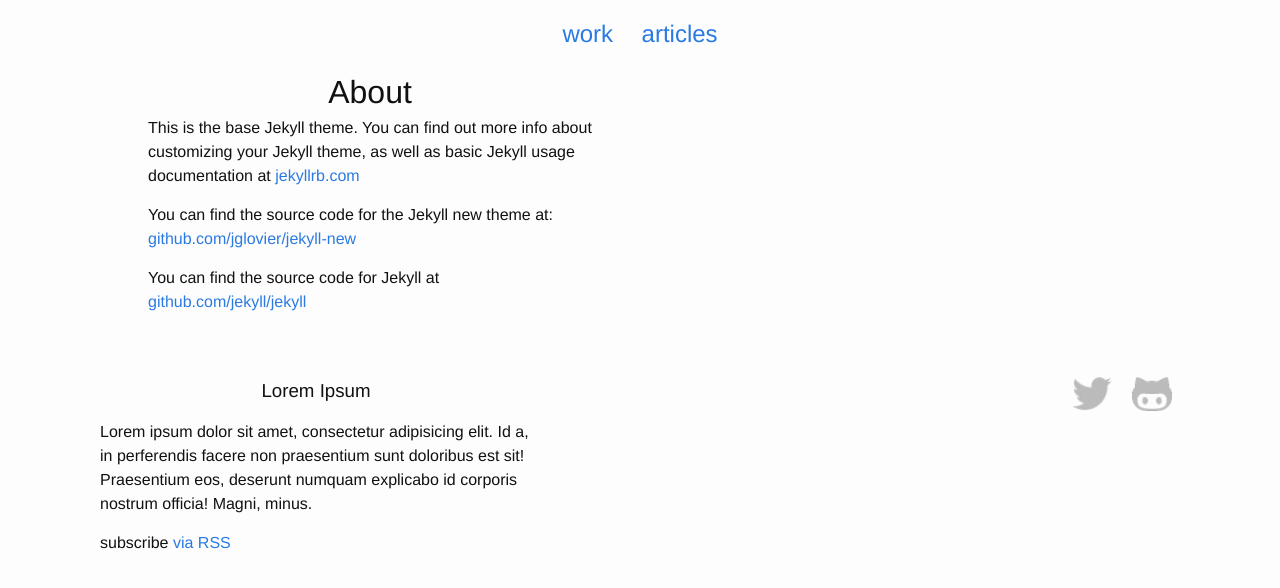
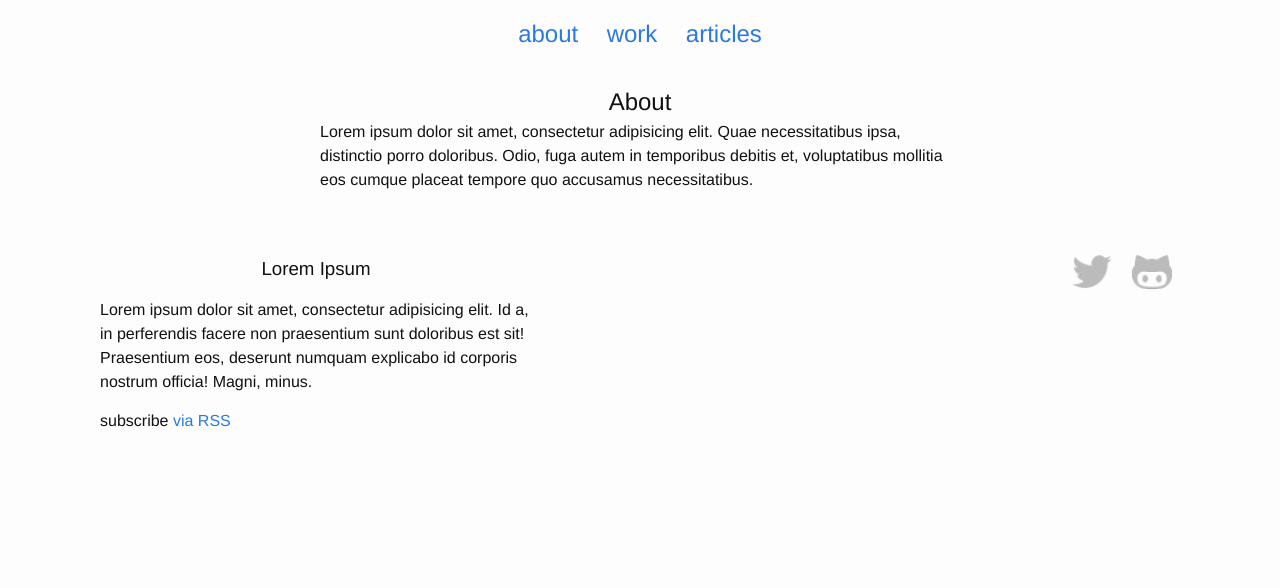
Before and after one commit to GregoryVK/designer-portfolio, a Jekyll site: the page built from about.md, in a window 1280 px wide. Shown: the top 588 px of the page. Built offline with Jekyll 4.4.1, drawn with Linux system fonts in a browser that asks for light colours.

Commit message:
basic done

```diff
--- a/_config.yml
+++ b/_config.yml
@@ -12,6 +12,8 @@ github_username:  gregoryVK
 permalink: /:categories/:title
 
 links:
+  - title: about
+    url: /about
   - title: work
     url: /work
   - title: articles
--- a/_layouts/page.html
+++ b/_layouts/page.html
@@ -1,14 +1,14 @@
 ---
 layout: default
 ---
-<div class="post">
+<article class="site-section site-section-last">
 
-  <header class="post-header">
-    <h1 class="post-title">{{ page.title }}</h1>
-  </header>
+	<header class="post-header">
+		<h1 class="post-title">{{ page.title }}</h1>
+	</header>
 
-  <article class="post-content">
-    {{ content }}
-  </article>
+	<div class="post-body">
+		 {{ content }}
+	</div>
 
-</div>
+</article>
--- a/about.md
+++ b/about.md
@@ -4,8 +4,4 @@ title: About
 permalink: /about/
 ---
 
-This is the base Jekyll theme. You can find out more info about customizing your Jekyll theme, as well as basic Jekyll usage documentation at [jekyllrb.com](http://jekyllrb.com/)
-
-You can find the source code for the Jekyll new theme at: [github.com/jglovier/jekyll-new](https://github.com/jglovier/jekyll-new)
-
-You can find the source code for Jekyll at [github.com/jekyll/jekyll](https://github.com/jekyll/jekyll)
+Lorem ipsum dolor sit amet, consectetur adipisicing elit. Quae necessitatibus ipsa, distinctio porro doloribus. Odio, fuga autem in temporibus debitis et, voluptatibus mollitia eos cumque placeat tempore quo accusamus necessitatibus.
```
Also changed, not shown: articles.html (added, +20 -0 lines), work.html (added, +18 -0 lines).
